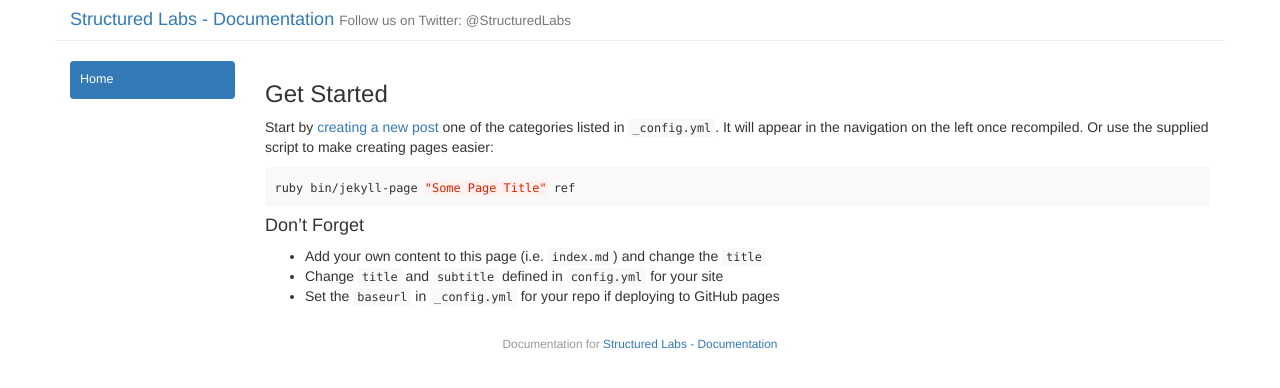
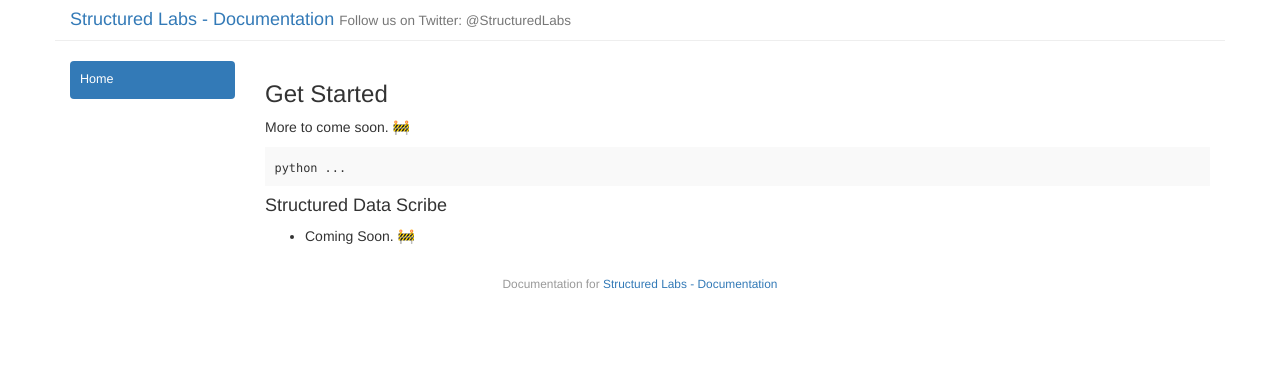
Before and after one commit to StructuredLabs/docs, a Jekyll site: the page built from index.md, in a window 1280 px wide. Shown: the top 388 px of the page. Built offline with Jekyll 4.4.1, drawn with Linux system fonts in a browser that asks for light colours.

Commit message:
Update index.md

````diff
--- a/index.md
+++ b/index.md
@@ -1,18 +1,16 @@
 ---
 layout: default
-title: "Jekyll Docs Template"
+title: "Structured Labs"
 ---
 
 ### Get Started
 
-Start by [creating a new post](http://jekyllrb.com/docs/posts/) one of the categories listed in `_config.yml`. It will appear in the navigation on the left once recompiled. Or use the supplied script to make creating pages easier:
+More to come soon. 🚧
 
 ```bash
-ruby bin/jekyll-page "Some Page Title" ref
+python ...
 ```
 
-#### Don't Forget
+#### Structured Data Scribe
 
-- Add your own content to this page (i.e. `index.md`) and change the `title`
-- Change `title` and `subtitle` defined in `config.yml` for your site
-- Set the `baseurl` in `_config.yml` for your repo if deploying to GitHub pages
+- Coming Soon. 🚧
````
